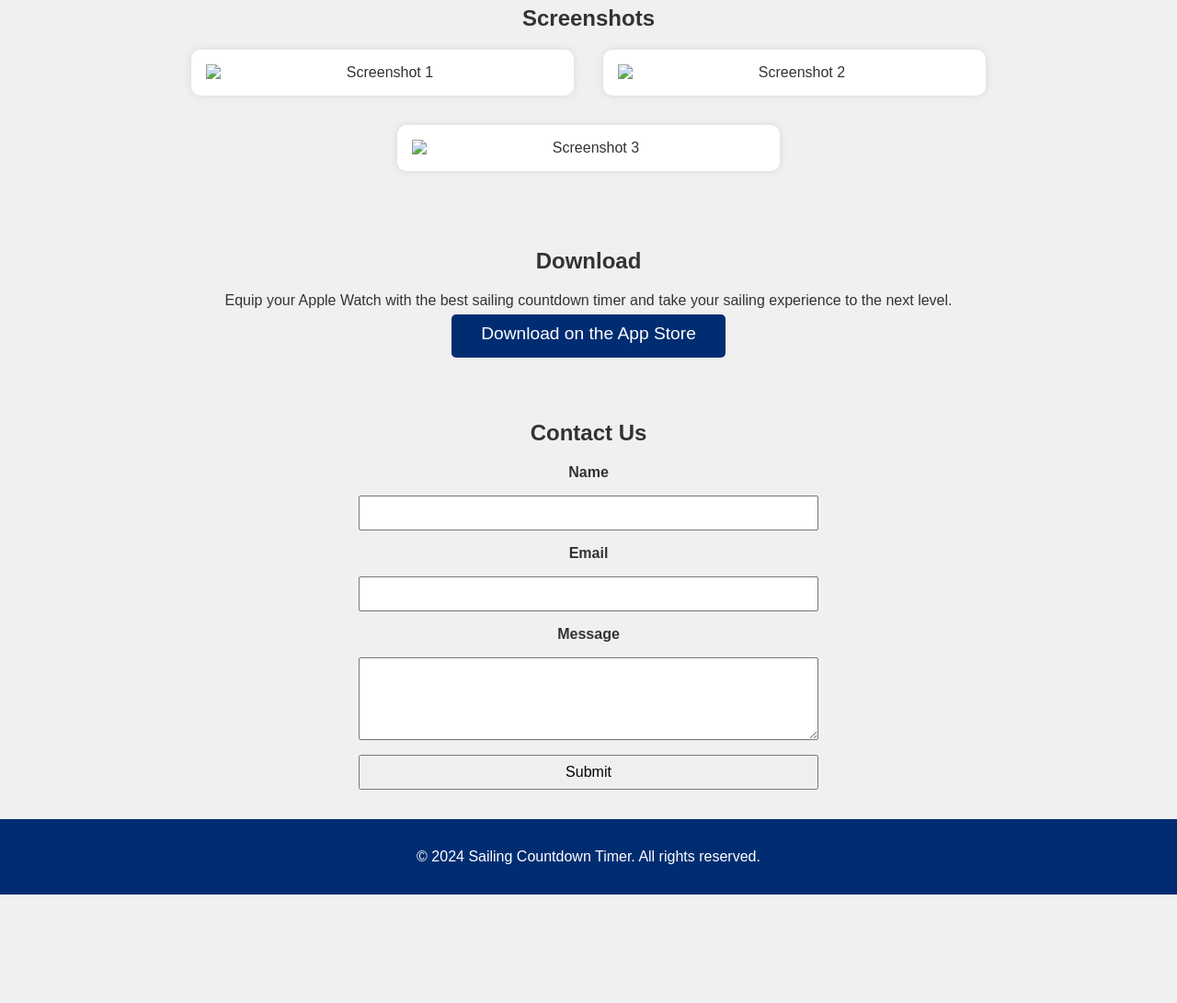
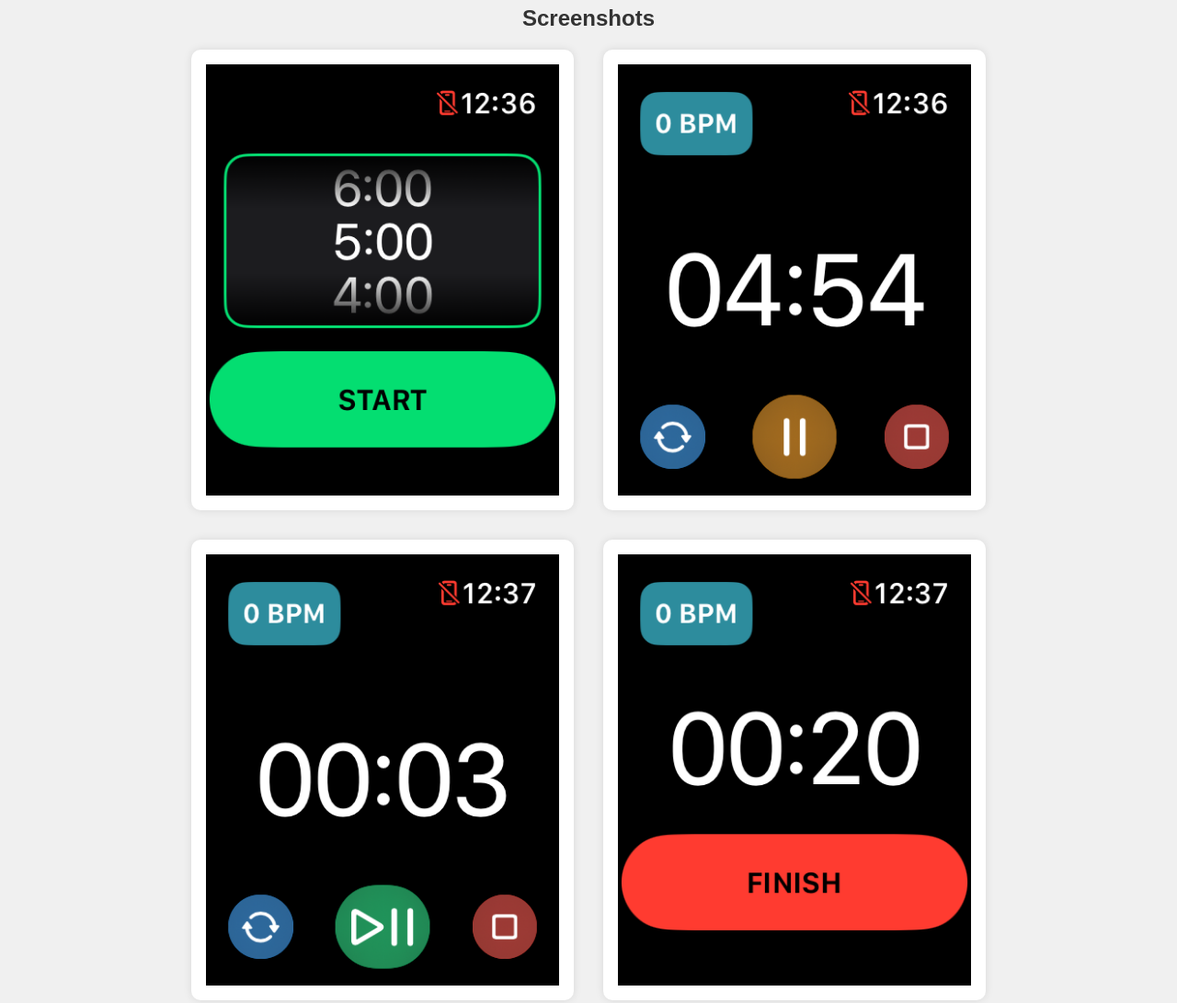
Before and after one commit to kekko7072/SailingWatch, a plain HTML site: page website/public/index.html in a window 1280 px wide. Shown: the part 1060-2151 px from the top of the page at 92% size. Before the commit the page ends 2033 px from the top, so only its background shows below. Drawn offline with Linux system fonts and the light colour scheme.

```diff
--- a/website/public/index.html
+++ b/website/public/index.html
@@ -60,9 +60,10 @@
         <section id="screenshots">
             <h2>Screenshots</h2>
             <div class="screenshots-container">
-                <img src="screenshot1.png" alt="Screenshot 1">
-                <img src="screenshot2.png" alt="Screenshot 2">
-                <img src="screenshot3.png" alt="Screenshot 3">
+                <img src="assets/screenshot-1.png" alt="Screenshot 1">
+                <img src="assets/screenshot-2.png" alt="Screenshot 2">
+                <img src="assets/screenshot-3.png" alt="Screenshot 3">
+                <img src="assets/screenshot-4.png" alt="Screenshot 4">
             </div>
         </section>
 
@@ -89,7 +90,7 @@
         </section>
     </main>
     <footer>
-        <p>&copy; 2024 Sailing Countdown Timer. All rights reserved.</p>
+        <p>&copy; 2024 Francesco Vezzani. All rights reserved.</p>
     </footer>
 </body>
 </html>
```
Also changed, not shown: website/public/assets/screenshot-1.png (added), website/public/assets/screenshot-2.png (added), website/public/assets/screenshot-3.png (added), website/public/assets/screenshot-4.png (added), 1 other file.
